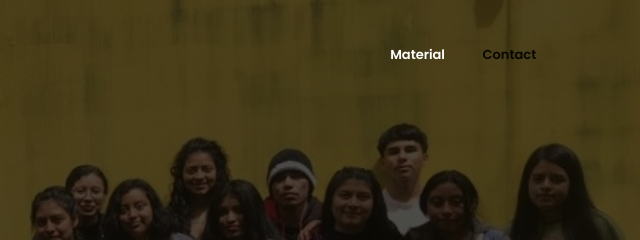
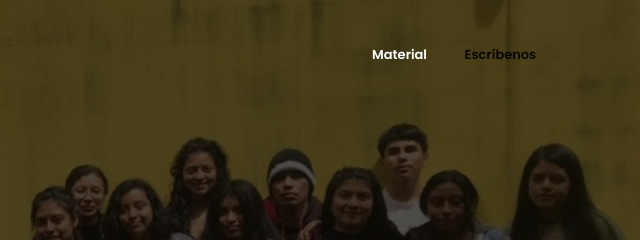
Before and after one commit to ixcajoc/bachillerato, a website: page index.html in a window 1280 px wide. Shown: the top 240 px of the page, 640-1280 px from the left. Drawn offline with Linux system fonts and the light colour scheme.

Commit message:
Update index.html

```diff
--- a/index.html
+++ b/index.html
@@ -29,7 +29,7 @@
                         <a class="nav-link" href="#portfolio">Material</a>
                     </li>
                     <li class="nav-item">
-                        <a class="nav-link" href="#contact">Contact</a>
+                        <a class="nav-link" href="#contact">Escríbenos</a>
                     </li>
 
                 </ul>
```
